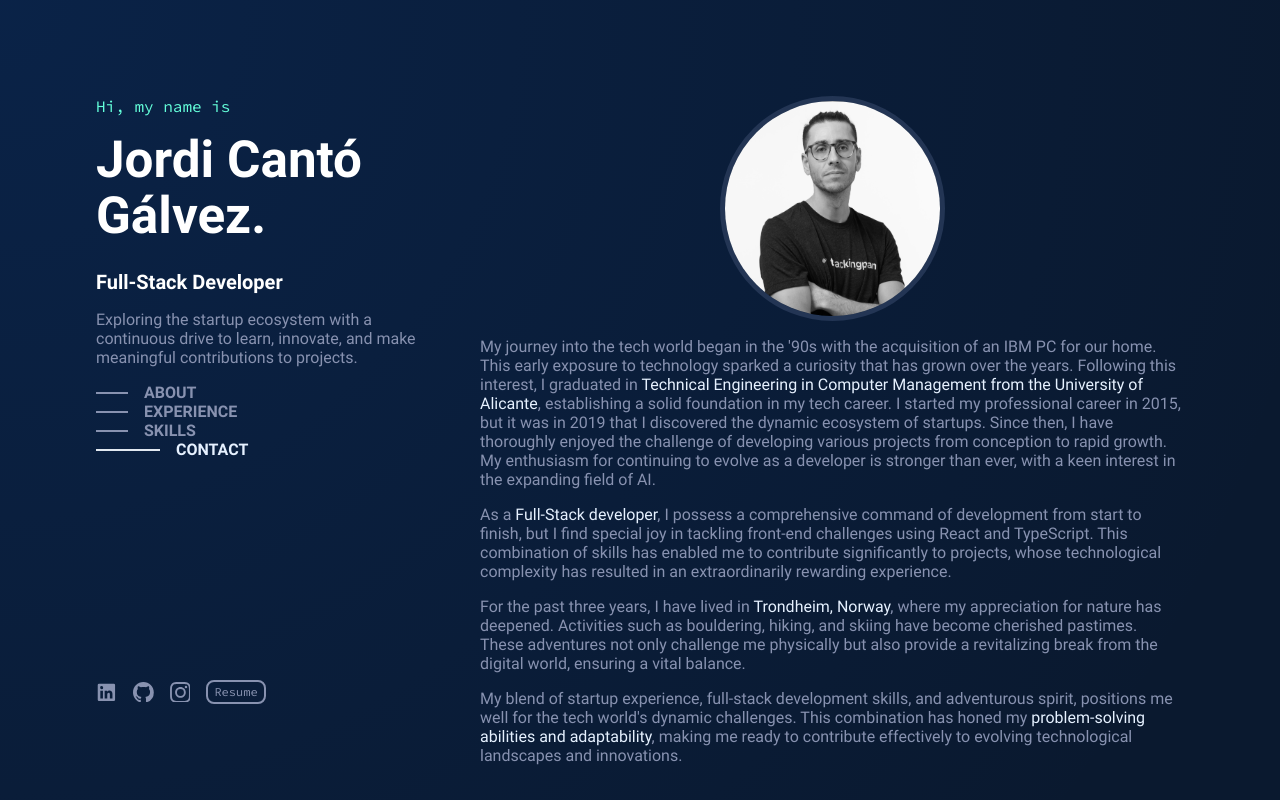
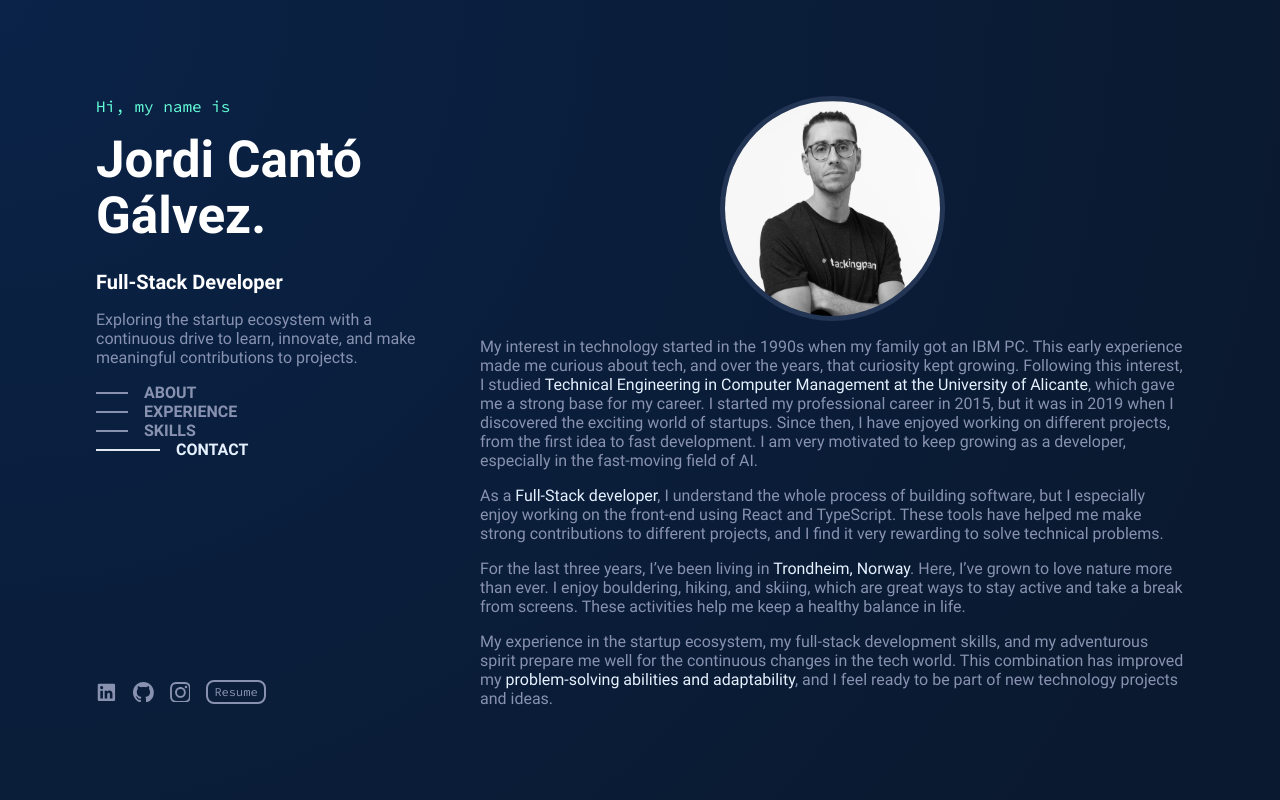
Before and after one commit to JordiLakland/resume-jordi-canto-galvez, a React (Vite) app: page / in a window 1280 px wide. Shown: the top 800 px of the page. Built offline with nearby package versions, Linux system fonts and the light colour scheme.

Commit message:
Use a natural language in About

```diff
--- a/src/components/about/About.tsx
+++ b/src/components/about/About.tsx
@@ -4,41 +4,35 @@ import styles from './About.module.css';
 
 
 export default function About() {
-
     return (
         <div className={styles.container}>
             <img src={ProfilePhoto} alt="Jordi Cantó Profile Photo" className={styles.profilePhoto} />
             <p>
-                {`My journey into the tech world began in the '90s with the acquisition of an
-                IBM PC for our home. This early exposure to technology sparked a curiosity that
-                has grown over the years. Following this interest, I graduated in `}
-                <span className={styles.highlight}>Technical Engineering in Computer Management from
-                    the University of Alicante</span>{`, establishing a
-                solid foundation in my tech career. I started my professional career in 2015, but
-                it was in 2019 that I discovered the dynamic ecosystem of startups. Since then,
-                I have thoroughly enjoyed the challenge of developing various projects from
-                conception to rapid growth. My enthusiasm for continuing to evolve as a developer
-                is stronger than ever, with a keen interest in the expanding field of AI.`}
+                {`My interest in technology started in the 1990s when my family got an IBM PC.
+                This early experience made me curious about tech, and over the years, that curiosity kept growing.
+                Following this interest, I studied `}
+                <span className={styles.highlight}>Technical Engineering in Computer Management at the University of Alicante</span>
+                {`, which gave me a strong base for my career. I started my professional career in 2015, but it was in 2019 when
+                I discovered the exciting world of startups. Since then, I have enjoyed working on different projects,
+                from the first idea to fast development. I am very motivated to keep growing as a developer,
+                especially in the fast-moving field of AI.`}
             </p>
             <p>
-                {`As a `}<span className={styles.highlight}>Full-Stack developer</span>{`,
-                I possess a comprehensive command of development from start to finish, but I find
-                special joy in tackling front-end challenges using React and TypeScript. This combination of skills has enabled
-                me to contribute significantly to projects, whose technological complexity has
-                resulted in an extraordinarily rewarding experience.`}
+                {`As a `}<span className={styles.highlight}>Full-Stack developer</span>{`, I understand the whole process of building software,
+                but I especially enjoy working on the front-end using React and TypeScript. These tools have helped me make strong contributions to
+                different projects, and I find it very rewarding to solve technical problems.`}
             </p>
             <p>
-                {`For the past three years, I have lived in `}<span className={styles.highlight}>Trondheim, Norway</span>
-                {`, where my appreciation for nature has deepened. Activities such as bouldering, hiking, and
-                skiing have become cherished pastimes. These adventures not only challenge me physically but
-                  also provide a revitalizing break from the digital world, ensuring a vital balance.`}
+                {`For the last three years, I’ve been living in `} <span className={styles.highlight}>Trondheim, Norway</span>{`. Here,
+                I’ve grown to love nature more than ever. I enjoy bouldering, hiking, and skiing, which are great ways to stay active and
+                take a break from screens. These activities help me keep a healthy balance in life.`}
             </p>
             <p>
-                {`My blend of startup experience, full-stack development skills, and adventurous
-                spirit, positions me well for the tech world's dynamic challenges. This combination
-                has honed my `}<span className={styles.highlight}>problem-solving abilities and adaptability</span>
-                {`, making me ready to contribute effectively to evolving technological landscapes and innovations.`}
+                {`My experience in the startup ecosystem, my full-stack development skills, and my adventurous spirit
+                prepare me well for the continuous changes in the tech world. This combination has improved my `}
+                <span className={styles.highlight}>problem-solving abilities and adaptability</span>
+                {`, and I feel ready to be part of new technology projects and ideas.`}
             </p>
-        </div >
+        </div>
     )
 }
```
